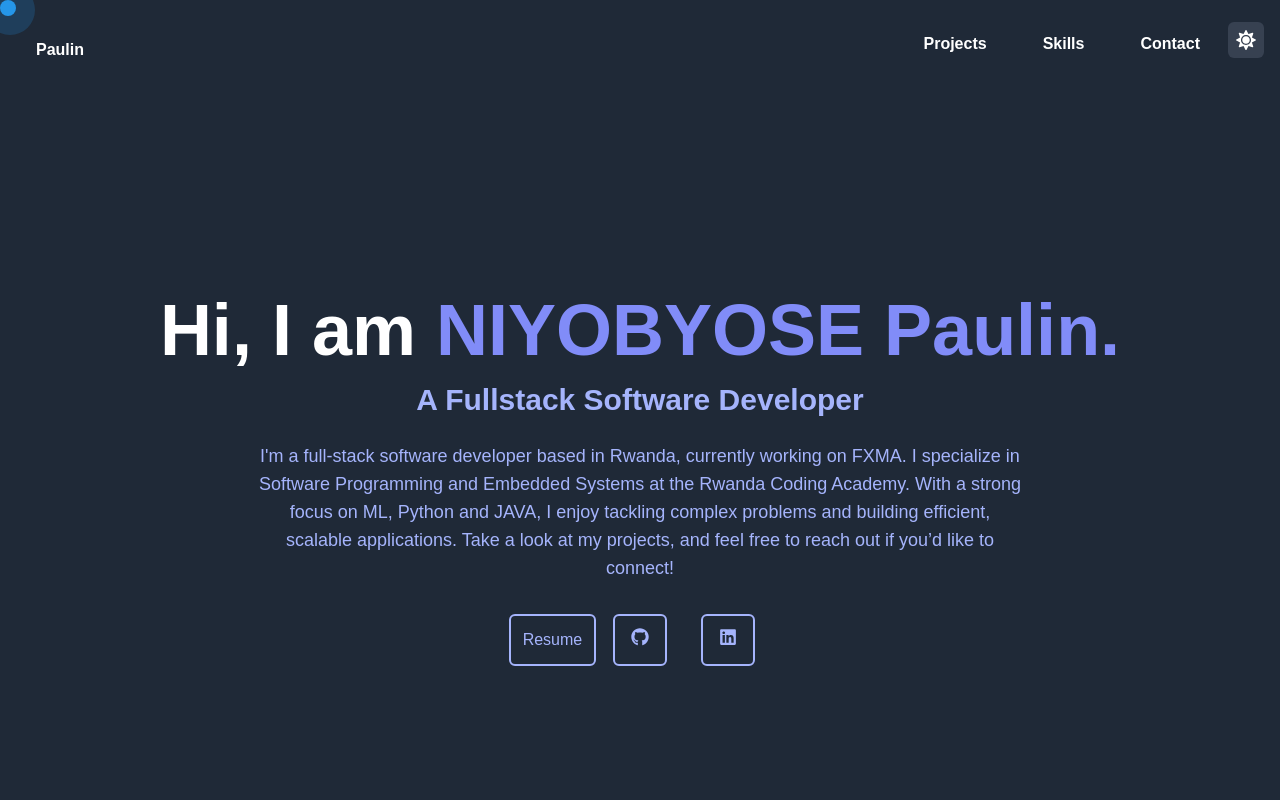
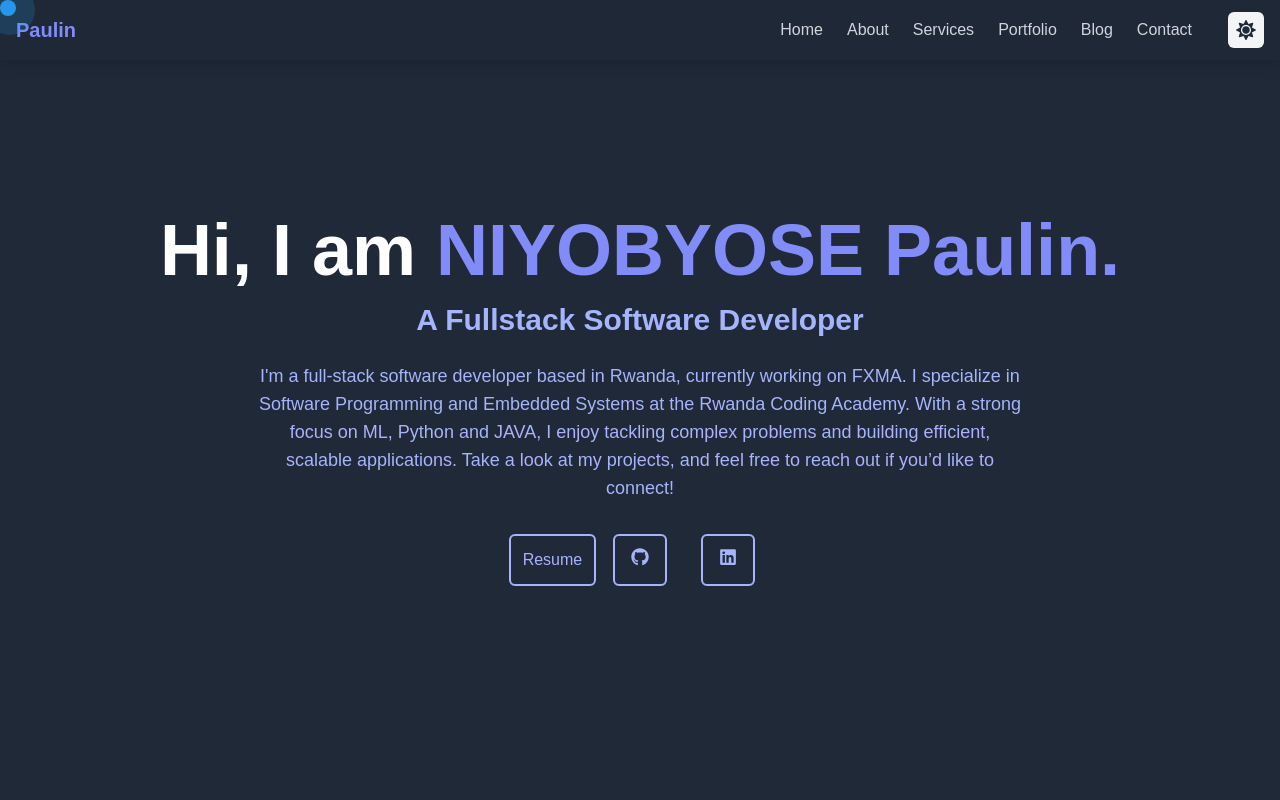
Before and after one commit to Paulin-NIYOBYOSE/Portfolio, a React (Create React App) app: page / in a window 1280 px wide. Shown: the top 800 px of the page. Built offline with nearby package versions, Linux system fonts and the light colour scheme.

Commit message:
Styling the navbar

```diff
--- a/package.json
+++ b/package.json
@@ -12,6 +12,7 @@
     "react-icons": "^5.3.0",
     "react-router-dom": "^6.26.2",
     "react-scripts": "5.0.1",
+    "react-tsparticles": "^2.12.2",
     "web-vitals": "^2.1.4"
   },
   "scripts": {
--- a/src/App.js
+++ b/src/App.js
@@ -1,13 +1,16 @@
+import React from "react";
 import HeroSection from "./components/HeroSection";
 import Projects from "./components/Projects";
 import Skills from "./components/Skills";
 import Contact from "./components/Contact";
-import CustomCursor from "./components/CustomCursor";  // Import the custom cursor
+import CustomCursor from "./components/CustomCursor";
+import NavBar from "./components/Navbar";
 
 function App() {
   return (
     <div className="relative bg-white dark:bg-gray-800 text-gray-900 dark:text-white transition-colors duration-300 font-poppins">
-      <CustomCursor />  {/* Apply the custom cursor globally */}
+      <NavBar />
+      <CustomCursor />
       <HeroSection />
       <Projects />
       <Skills />
--- a/src/components/HeroSection.js
+++ b/src/components/HeroSection.js
@@ -1,89 +1,9 @@
 import ScrollToTopButton from "./ScrollToTopButton";
-import { useState, useEffect } from "react";
-import { FaSun, FaMoon, FaGithub, FaLinkedin, FaBars, FaTimes } from "react-icons/fa";
+import { FaGithub, FaLinkedin } from "react-icons/fa";
 
 const HeroSection = () => {
-    const [menuOpen, setMenuOpen] = useState(false);
-
-    const toggleMenu = () => {
-        setMenuOpen(!menuOpen);
-    };
-
-    const [darkMode, setDarkMode] = useState(() => {
-        const savedTheme = localStorage.getItem("theme");
-        return savedTheme ? savedTheme === "dark" : true;
-    });
-    useEffect(() => {
-        if (darkMode) {
-            document.documentElement.classList.add("dark");
-            localStorage.setItem("theme", "dark");
-        } else {
-            document.documentElement.classList.remove("dark");
-            localStorage.setItem("theme", "light");
-        }
-    }, [darkMode]);
-
-    // Function to toggle theme
-    const toggleTheme = () => {
-        setDarkMode(!darkMode);
-    };
-
     return (
         <section className="hero" id="home">
-            <header className="flex justify-between items-center p-4 gap-16 font-poppins font-semibold">
-                <a href="#home">
-                    <div className="ml-5 mt-5">
-                        <h3>Paulin</h3>
-                    </div>
-                </a>
-                <div className="block lg:hidden">
-                    <button onClick={toggleMenu}>
-                        {menuOpen ? <FaTimes size={24} /> : <FaBars size={24} />}
-                    </button>
-                </div>
-                <div className={`hidden lg:flex flex-row gap-5 items-center`}>
-                    <ul className="flex flex-row gap-10 mt-2">
-                        <li className="p-2">
-                            <a href="#project" className="">Projects</a>
-                        </li>
-                        <li className="p-2">
-                            <a href="#skills" className="">Skills</a>
-                        </li>
-                        <li className="p-2">
-                            <a href="#contact" className="">Contact</a>
-                        </li>
-                    </ul>
-                    <button
-                        onClick={toggleTheme}
-                        className="p-2 bg-gray-700 text-white rounded-md flex items-center"
-                    >
-                        {darkMode ? <FaSun size={20} /> : <FaMoon size={20} />}
-                    </button>
-                </div>
-            </header>
-
-            {/* Menu overlay for smaller screens */}
-            {menuOpen && (
-                <div className="fixed mt-40 inset-0 bg-opacity-75 flex justify-center items-center z-50 h-[100px] px-5">
-                    <div className="dark:bg-gray-900 bg-white p-6 border-2 border-indigo-400 dark:border-none rounded-md flex flex-col items-center w-full dark:text-white ">
-
-                        <ul className="flex flex-col gap-6 mt-4 text-center">
-                            <li>
-                                <a href="#project" className="">Projects</a>
-                            </li>
-                            <li onClick={toggleMenu} className="">Skills</li>
-                            <li onClick={toggleMenu} className="">Contact</li>
-                        </ul>
-                        <button
-                            onClick={toggleTheme}
-                            className="mt-4 p-2 bg-gray-700 text-white rounded-md flex items-center"
-                        >
-                            {darkMode ? <FaSun size={20} /> : <FaMoon size={20} />}
-                        </button>
-                    </div>
-                </div>
-            )}
-
             <div className="container mx-auto text-center flex flex-col justify-center items-center min-h-screen">
                 <h1 className="font-poppins text-2xl md:text-7xl font-bold text-black mb-4 dark:text-white">
                     Hi, I am <span className="dark:text-indigo-400 text-gray-600">NIYOBYOSE Paulin.</span>
@@ -97,6 +17,7 @@ const HeroSection = () => {
                     With a strong focus on ML, Python and JAVA, I enjoy tackling complex problems and building efficient, scalable applications.
                     Take a look at my projects, and feel free to reach out if you’d like to connect!
                 </p>
+
                 <div className="grid grid-cols-1 sm:grid-cols-2 md:grid-cols-3 gap-6 md:gap-0 justify-items-center">
                     <a
                         href="/Paulin.pdf"
@@ -122,8 +43,8 @@ const HeroSection = () => {
                         <FaLinkedin className="text-lg" />
                     </a>
                 </div>
+            </div>
 
-            </div>
             <ScrollToTopButton />
         </section>
     );
--- /dev/null
+++ b/src/components/Navbar.js
@@ -0,0 +1,97 @@
+import React, { useState, useEffect } from 'react';
+import { FaSun, FaMoon, FaBars, FaTimes } from 'react-icons/fa';
+
+const NavBar = () => {
+    // State for mobile menu toggle
+    const [menuOpen, setMenuOpen] = useState(false);
+
+    // State for dark mode toggle
+    const [darkMode, setDarkMode] = useState(() => {
+        const savedTheme = localStorage.getItem("theme");
+        return savedTheme ? savedTheme === "dark" : true;
+    });
+
+    // Function to toggle the mobile menu
+    const toggleMenu = () => {
+        setMenuOpen(!menuOpen);
+    };
+
+    // Handle dark mode toggle
+    useEffect(() => {
+        if (darkMode) {
+            document.documentElement.classList.add("dark");
+            localStorage.setItem("theme", "dark");
+        } else {
+            document.documentElement.classList.remove("dark");
+            localStorage.setItem("theme", "light");
+        }
+    }, [darkMode]);
+
+    // Function to toggle theme
+    const toggleTheme = () => {
+        setDarkMode(!darkMode);
+    };
+
+    return (
+        <nav className="fixed top-0 w-full z-50 backdrop-blur-md bg-white/70 dark:bg-gray-800/70 shadow-lg">
+            <div className="container mx-auto px-4 py-3 flex justify-between items-center">
+                {/* Logo Section */}
+                <div className="flex items-center">
+                    <span className="font-bold text-xl text-purple-600 dark:text-indigo-400">Paulin</span>
+                </div>
+
+                {/* Desktop Menu */}
+                <div className="hidden lg:flex flex-row gap-5 items-center">
+                    <ul className="flex space-x-6 text-gray-600 dark:text-gray-300">
+                        <li className="hover:text-purple-600 dark:hover:text-indigo-400"><a href="#home">Home</a></li>
+                        <li className="hover:text-purple-600 dark:hover:text-indigo-400"><a href="#about">About</a></li>
+                        <li className="hover:text-purple-600 dark:hover:text-indigo-400"><a href="#services">Services</a></li>
+                        <li className="hover:text-purple-600 dark:hover:text-indigo-400"><a href="#portfolio">Portfolio</a></li>
+                        <li className="hover:text-purple-600 dark:hover:text-indigo-400"><a href="#blog">Blog</a></li>
+                        <li className="hover:text-purple-600 dark:hover:text-indigo-400"><a href="#contact">Contact</a></li>
+
+                    </ul>
+                    <button
+                        onClick={toggleTheme}
+                        className="ml-4 p-2 bg-gray-700 dark:bg-gray-100 dark:text-gray-800 text-white rounded-md flex items-center"
+                    >
+                        {darkMode ? <FaSun size={20} /> : <FaMoon size={20} />}
+                    </button>
+                </div>
+
+                {/* Mobile Menu Button */}
+                <div className="block lg:hidden">
+                    <button onClick={toggleMenu}>
+                        {menuOpen ? <FaTimes size={24} /> : <FaBars size={24} />}
+                    </button>
+                </div>
+            </div>
+
+            {/* Mobile Menu */}
+            {menuOpen && (
+                <div className="lg:hidden fixed inset-x-0 top-16 mx-auto bg-white/70 dark:bg-gray-900/70 backdrop-blur-md p-6 rounded-md shadow-lg z-50 max-w-sm flex flex-col items-center justify-center">
+                    <button className="self-end mb-4" onClick={toggleMenu}>
+                        <FaTimes size={24} className="text-gray-600 dark:text-gray-300" />
+                    </button>
+                    <ul className="flex flex-col gap-6 text-gray-600 dark:text-gray-300 text-center">
+                        <li className="hover:text-purple-600 dark:hover:text-indigo-400"><a href="#home" onClick={toggleMenu}>Home</a></li>
+                        <li className="hover:text-purple-600 dark:hover:text-indigo-400"><a href="#about" onClick={toggleMenu}>About</a></li>
+                        <li className="hover:text-purple-600 dark:hover:text-indigo-400"><a href="#services" onClick={toggleMenu}>Services</a></li>
+                        <li className="hover:text-purple-600 dark:hover:text-indigo-400"><a href="#portfolio" onClick={toggleMenu}>Portfolio</a></li>
+                        <li className="hover:text-purple-600 dark:hover:text-indigo-400"><a href="#blog" onClick={toggleMenu}>Blog</a></li>
+                        <li className="hover:text-purple-600 dark:hover:text-indigo-400"><a href="#contact" onClick={toggleMenu}>Contact</a></li>
+                    </ul>
+
+                    <button
+                        onClick={toggleTheme}
+                        className="mt-6 p-2 bg-gray-700 dark:bg-gray-100 dark:text-gray-800 text-white rounded-md flex items-center"
+                    >
+                        {darkMode ? <FaSun size={20} /> : <FaMoon size={20} />}
+                    </button>
+                </div>
+            )}
+        </nav>
+    );
+};
+
+export default NavBar;
```
Also changed, not shown: src/App.css (+9 -0 lines), 1 other file (tests, documents, lock files or other folders).
